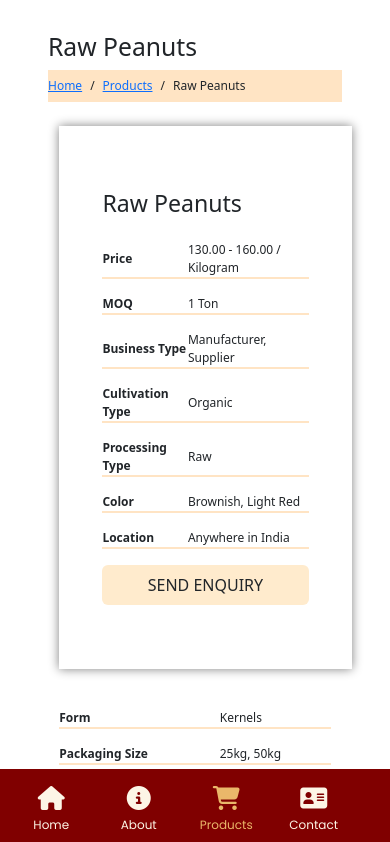
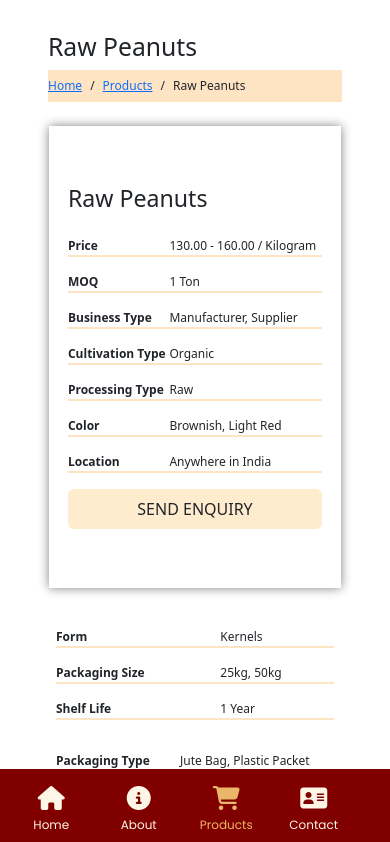
Before and after one commit to Janarthanan-97/React, a React (Vite) app: page /products/raw-peanuts in a window 390 px wide. Shown: the top 842 px of the page. Built offline with nearby package versions, Linux system fonts and the light colour scheme.

Commit message:
sai product fixed test

```diff
--- a/src/component/Products/Items/ProductItem.css
+++ b/src/component/Products/Items/ProductItem.css
@@ -64,10 +64,8 @@
 
 @media (max-width:952px) {
     .item-first-div{
-        font-size: 12px;
-        margin: 1.5rem .7rem;
-        /* padding: 1rem 3rem; */
-        box-shadow: 0 0 10px grey;
+        padding: .7rem .7rem;
+        margin: 1.5rem auto;
         flex-shrink: 0;
         flex-grow: 0;
         width: 75vw;
@@ -81,14 +79,14 @@
     .item-info{
         display: flex;
        flex-direction: column;
-        margin: 3rem 0.7rem;
+        margin: 3rem 0.5rem;
     }
     .item-detail table, .top-div table{
         width: 100%;
     }
 
     .item-added-detail{
-        margin: 1rem .7rem;
+        margin: 1rem .5rem;
         text-align: justify;
         margin-bottom: 4rem;
     }
```
